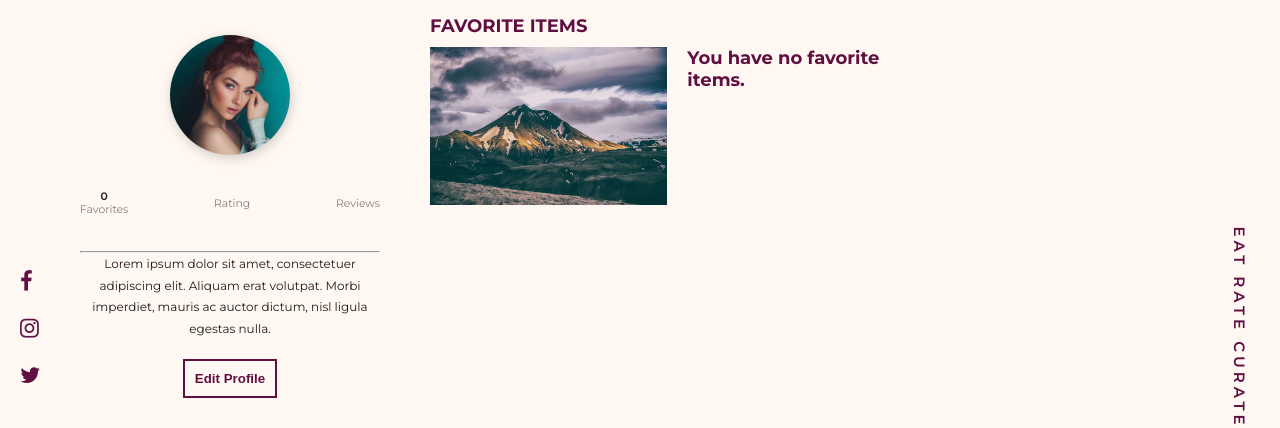
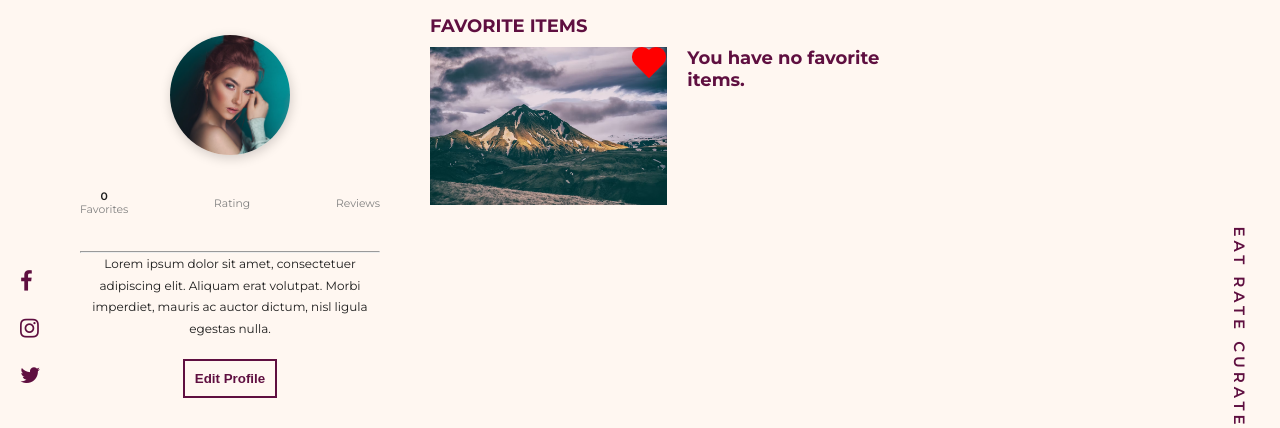
Before and after one commit to RushikeshChary/KnowYourCibo, a Node server app: template views/profile.ejs in a window 1280 px wide. Shown: the part 82-510 px from the top of the page. Run offline with Node 20, Linux system fonts and the light colour scheme; the template is opened without the code that fills it, so the values that code supplies are empty; some libraries are stand-ins or nearby versions.

Commit message:
STYLE_FOR_HEART_IS_ADDED

```diff
--- a/public/profileStyle.css
+++ b/public/profileStyle.css
@@ -370,3 +370,53 @@ font-family: Monoton;
       padding-right: 15px;
       transition: 0.2s ease-in-out;
 }
+
+
+
+/*STYLE_FOR_HEART-SYMBOL*/
+
+.wrapper {
+  position: relative;
+  /*width: 100%; /* or specify a specific width */
+  /*height: 100vh; /* or specify a specific height */
+}
+
+
+
+.heart {
+  color: red;
+  background-color: currentColor;
+  display: inline-block;
+  height: 20px;
+  margin: 10px 0;
+  position: absolute;
+  top: -3px;
+  right: 8px;
+  transform: rotate(-45deg);
+  width: 20px;
+  transition: color 0.3s; /* Add transition for a smooth color change */
+}
+
+.heart.black {
+  color: black;
+}
+
+.heart::before,
+.heart::after {
+  content: "";
+  background-color: currentColor;
+  border-radius: 50%;
+  height: 20px;
+  position: absolute;
+  width: 20px;
+}
+
+.heart:before {
+  top: -10px;
+  left: 0;
+}
+
+.heart:after {
+  left: 10px;
+  top: 0;
+}
```
